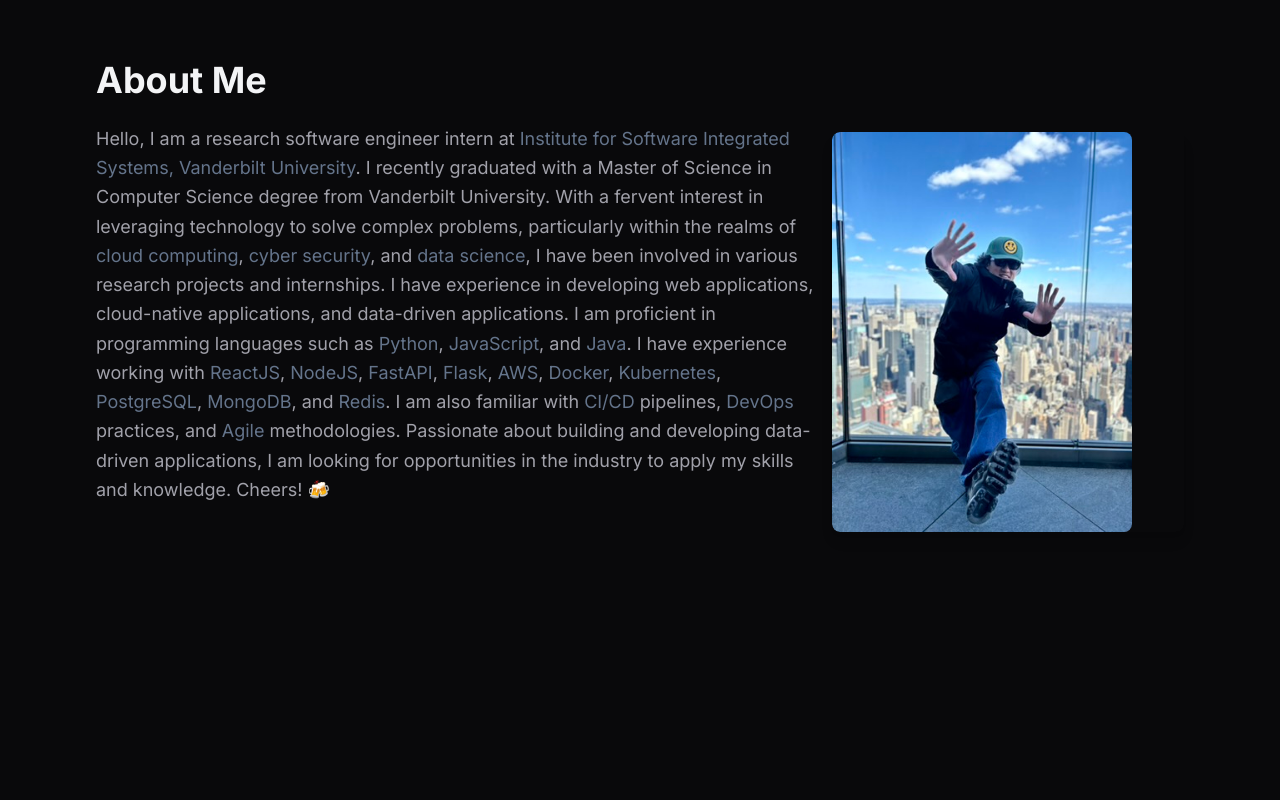
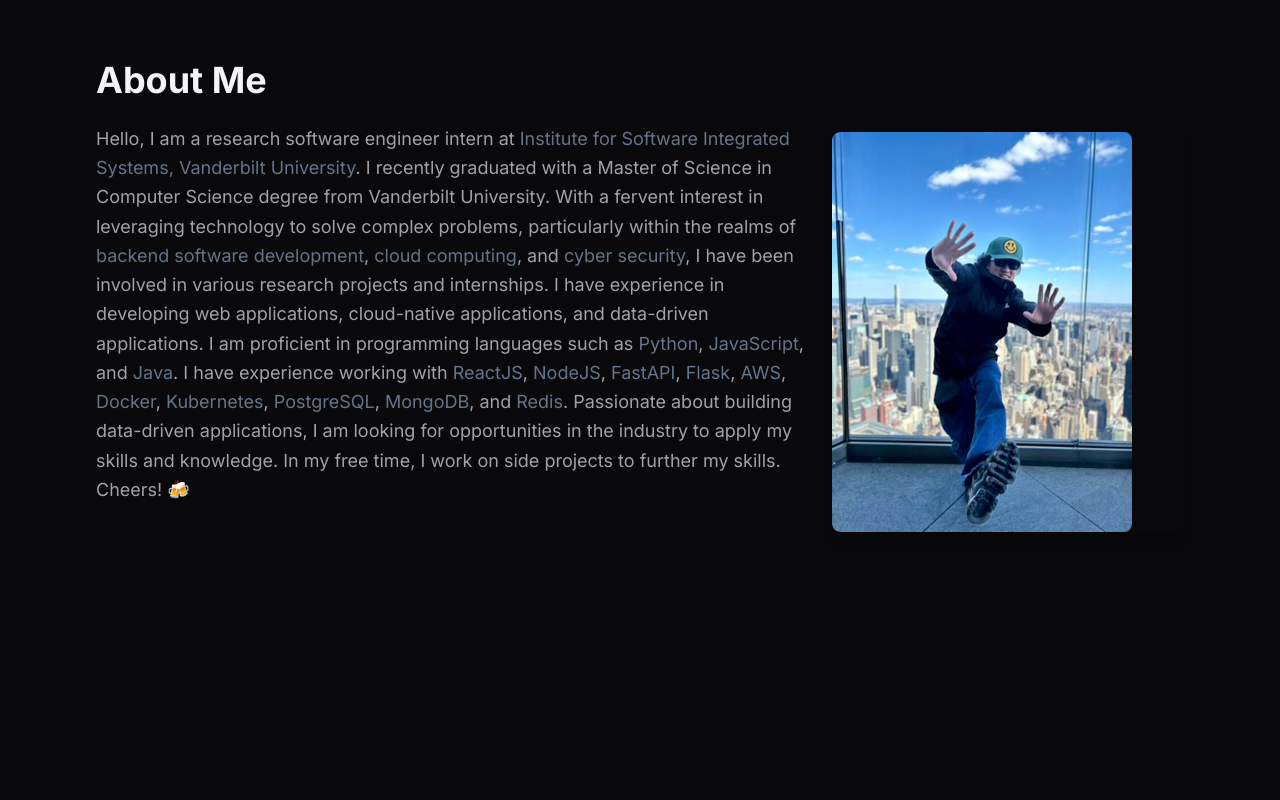
Before and after one commit to justinyeh1995/my_portfolio_site, a Next.js app: page / in a window 1280 px wide. Shown: the part 900-1700 px from the top of the page. Built offline with nearby package versions, Linux system fonts and the light colour scheme; no server answers.

Commit message:
Modify: update descriptions

```diff
--- a/src/components/About/About.tsx
+++ b/src/components/About/About.tsx
@@ -18,10 +18,10 @@
                 <div className="col-span-12 md:col-span-8 flex justify-center md:justify-start">
                     <motion.p className="mb-9 text-base leading-relaxed text-zinc-400 sm:text-lg md:text-lg md:leading-relaxed text-center md:text-left">
                         Hello, I am a research software engineer intern at <span className="text-slate-500"><a href="https://www.isis.vanderbilt.edu/projects/scalable-cyber-physical-simulation-automated-cyber-agent-training" target="_blank">Institute for Software Integrated Systems, Vanderbilt University</a></span>. I recently graduated with a Master of Science in Computer Science degree from Vanderbilt University.
-                        With a fervent interest in leveraging technology to solve complex problems, particularly within the realms of <span className="text-slate-500">cloud computing</span>, <span className="text-slate-500">cyber security</span>, and <span className="text-slate-500">data science</span>, I have been involved in various research projects and internships.
+                        With a fervent interest in leveraging technology to solve complex problems, particularly within the realms of <span className="text-slate-500">backend software development</span>, <span className="text-slate-500">cloud computing</span>, and <span className="text-slate-500">cyber security</span>, I have been involved in various research projects and internships.
                         I have experience in developing web applications, cloud-native applications, and data-driven applications. I am proficient in programming languages such as <span className="text-slate-500">Python</span>, <span className="text-slate-500">JavaScript</span>, and <span className="text-slate-500">Java</span>. I have experience working with <span className="text-slate-500">ReactJS</span>, <span className="text-slate-500">NodeJS</span>, <span className="text-slate-500">FastAPI</span>, <span className="text-slate-500">Flask</span>, <span className="text-slate-500">AWS</span>, <span className="text-slate-500">Docker</span>, <span className="text-slate-500">Kubernetes</span>, <span className="text-slate-500">PostgreSQL</span>, <span className="text-slate-500">MongoDB</span>, and <span className="text-slate-500">Redis</span>.
-                        I am also familiar with <span className="text-slate-500">CI/CD</span> pipelines, <span className="text-slate-500">DevOps</span> practices, and <span className="text-slate-500">Agile</span> methodologies. Passionate about building
-                        and developing data-driven applications, I am looking for opportunities in the industry to apply my skills and knowledge.
+                        Passionate about building data-driven applications, I am looking for opportunities in the industry to apply my skills and knowledge.
+                        In my free time, I work on side projects to further my skills.
                         Cheers! 🍻
                     </motion.p>
                 </div>
```
